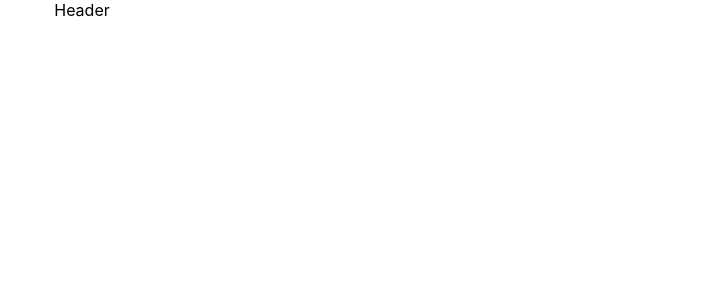
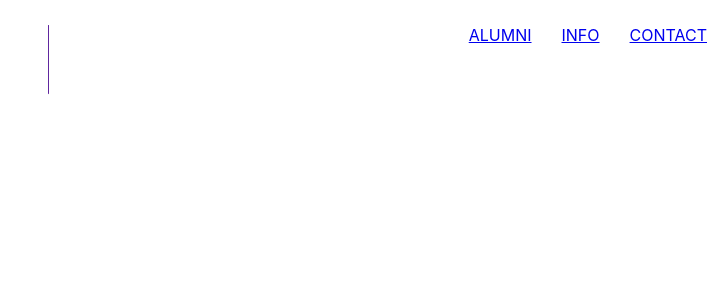
Before and after one commit to Komal914/Hunter-iOS-Club, a React (Create React App) app: page / in a window 1280 px wide. Shown: the top 300 px of the page, without its empty margins (558-1280 px from the left). Built offline with nearby package versions, Linux system fonts and the light colour scheme.

Commit message:
added links

```diff
--- a/src/App.js
+++ b/src/App.js
@@ -6,14 +6,14 @@ import { Route } from "react-router-dom";
 import "./App.css";
 
 function App() {
-    //return <div>Hello World!</div>;
+    // return <div>Hello World!</div>;
+
     return (
+
       <div className="App">
         <Header />
       </div>
     );
-
-  <Header/>
 }
 
 export default App;
--- a/src/components/pages/header/header.component.jsx
+++ b/src/components/pages/header/header.component.jsx
@@ -1,33 +1,33 @@
 import react from "react";
-import { Link } from "react-router-dom";
-//  import hunterLogo from "./hunterLogo.png";
-// import codepathLarge from "./codepathLarge.png";
+import ReactDOM from 'react-dom';
+import { Link, Router, BrowserRouter  } from "react-router-dom";
+import   hunterLogo   from "../../../assests/hunterLogo.png";
+import  codepathLarge  from "../../../assests/codepathLarge.png";
 
 import "./header.styles.scss";
 
-const Header = ({}) => <div>Header</div>;
-
-
-  <div className="header">
-
-    {/* <img src={hunterLogo} height={100} width={100} /> */}
-
-    <Link className="logo-container" to="/">
-    </Link>
+const Header = ({}) =>
+(<div className="header">
+<BrowserRouter>
     <div className="options">
         <Link className="option" to="/alumni">
-          ALUMNI
+            ALUMNI
         </Link>
         <Link className="option" to="/info">
-          INFO
+            INFO
         </Link>
         <Link className="option" to="/contact">
-          CONTACT
+            CONTACT
         </Link>
-        </div>
-
-  </div>
+    </div>
+    <div className="logo-container">
+        <img src={hunterLogo} alt="Logo" width="25%" height="70px" style={{float : 'center', paddingRight : '10px'}} />
+      {/* <img src={codepathLarge} alt="Logo2" width="20%" height="70px"/> */}
+   </div>
+</BrowserRouter>
 
 
 
+</div>)
+
 export default Header;
--- a/src/components/pages/header/header.styles.scss
+++ b/src/components/pages/header/header.styles.scss
@@ -3,12 +3,12 @@
     width: 100%;
     display: flex;
     flex-direction: row-reverse;
-    justify-content: space-between;
+    // justify-content: space-between;
     margin-bottom: 25px;
 
     .logo-container {
       height: 100%;
-      width: 70px;
+      width: 10px;
       padding: 25px;
     }
 
@@ -21,7 +21,7 @@
 
       .option {
         padding: 10px 15px;
-        cursor: pointer;
+        cursor: pointer ;
       }
     }
   }
```
Also changed, not shown: src/components/pages/header/homepage.styles.scss (deleted).
